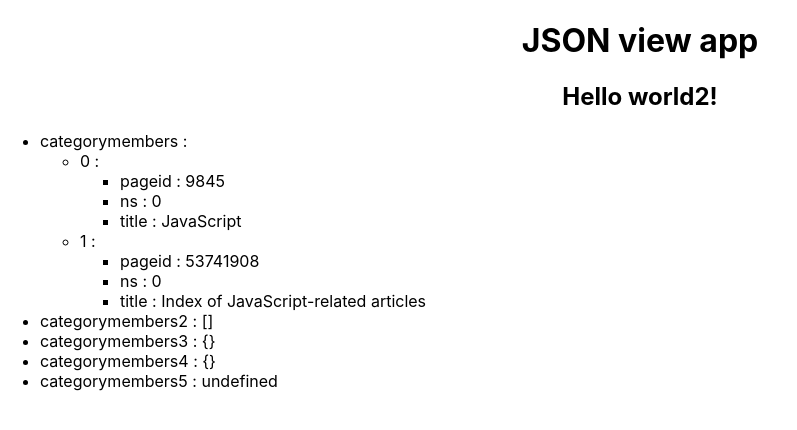
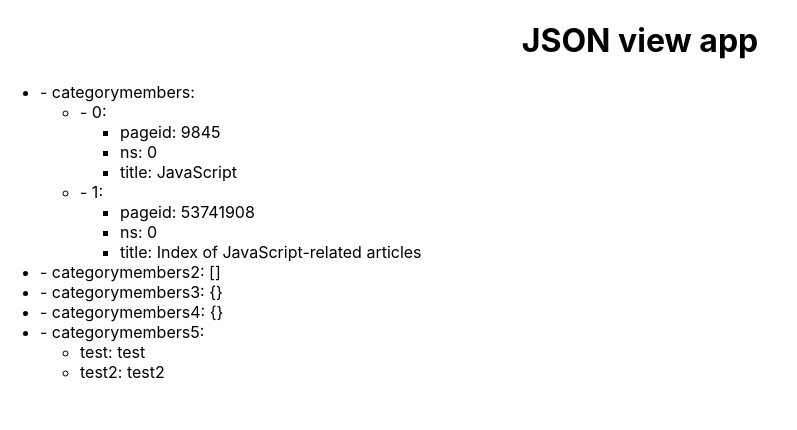
Before and after one commit to Nakan4u/json-view-react-app, a React (Create React App) app: page / in a window 1280 px wide. Shown: the top 430 px of the page, without its empty margins (0-797 px from the left). Built offline with nearby package versions, Linux system fonts and the light colour scheme.

Commit message:
add feature to toogle branch visibility

```diff
--- a/src/App.css
+++ b/src/App.css
@@ -1,4 +1,3 @@
-.App h1,
-.App h2 {
+.App h1 {
   text-align: center;
 }
--- a/src/App.js
+++ b/src/App.js
@@ -1,104 +1,141 @@
-import React from 'react';
-import './App.css';
+import React from "react";
+import "./App.css";
 
 function isEmpty(obj) {
-  for(var prop in obj) {
-      if(obj.hasOwnProperty(prop))
-          return false;
+  for (var prop in obj) {
+    if (obj.hasOwnProperty(prop)) return false;
   }
 
   return true;
 }
 
 var test_data = {
-  "categorymembers": [
+  categorymembers: [
     {
-      "pageid": 9845,
-      "ns": 0,
-      "title": "JavaScript"
+      pageid: 9845,
+      ns: 0,
+      title: "JavaScript"
     },
     {
-      "pageid": 53741908,
-      "ns": 0,
-      "title": "Index of JavaScript-related articles"
-    },
+      pageid: 53741908,
+      ns: 0,
+      title: "Index of JavaScript-related articles"
+    }
   ],
-  "categorymembers2": [],
-  "categorymembers3": {},
-  "categorymembers4": null,
-  "categorymembers5": undefined,
-}
+  categorymembers2: [],
+  categorymembers3: {},
+  categorymembers4: null,
+  categorymembers5: {
+    test: 'test',
+    test2: 'test2'
+  }
+};
 
 function App() {
   return (
     <div className="App">
       <h1>JSON view app</h1>
-      <JsonViewer name="Hello world2!" data={test_data}></JsonViewer>
+      <JsonViewer data={test_data}></JsonViewer>
     </div>
   );
 }
 
-// TODO: render tree branched, if it is object or array;
-// add method to render single li item;
 class JsonViewer extends React.Component {
   createDataTree() {
     const { data } = this.props;
 
     if (!data) {
-      return (<p>no data provided!</p>)
-    };
+      return <p>no data provided!</p>;
+    }
 
-    // return (<p>{JSON.stringify(data)}</p>)
     return this.renderListFromObject(data);
-  }
-
-  // TODO: render empty '{}' or '[]';
-  renderItem(key, value) {
-    let valueData;
-
-    if (!value) {
-      valueData = '';
-    }
-    if (Array.isArray(value)) {
-      valueData = value.length ? this.renderListFromArray(value) : '[]';
-    } else if (typeof value === 'object') {
-      valueData = !isEmpty(value) ? this.renderListFromObject(value) : '{}';
-    } else {
-      valueData = `${value}`;
-    }
-    return (<li>{key} : {valueData}</li>)
   }
 
   renderListFromObject(obj) {
     const list = [];
 
+    if (isEmpty(obj)) return "{}";
+
     for (const key in obj) {
-      const itemContent = this.renderItem(key, obj[key]);
+      const itemContent = this.renderBranch(key, obj[key]);
       list.push(itemContent);
     }
 
-    return (<ul>{list}</ul>);
+    return <ul>{list}</ul>;
   }
 
   renderListFromArray(arr) {
     const list = [];
 
+    if (!arr.length) return "[]";
+
     arr.forEach((value, index) => {
-      const itemContent = this.renderItem(index, value);
+      const itemContent = this.renderBranch(index, value);
       list.push(itemContent);
     });
 
-    return (<ul>{list}</ul>);
+    return <ul>{list}</ul>;
+  }
+
+  renderBranch(key, value) {
+    let valueData;
+    let isParent = false;
+
+    if (!value) {
+      valueData = "";
+    }
+    if (Array.isArray(value)) {
+      valueData = this.renderListFromArray(value);
+      isParent = true;
+    } else if (typeof value === "object") {
+      valueData = this.renderListFromObject(value);
+      isParent = true;
+    } else {
+      valueData = `${value}`;
+    }
+
+    return (
+      <JsonBranch name={key} value={valueData} isParent={isParent}></JsonBranch>
+    );
   }
 
   render() {
-    return(
-      <div className="wrapper">
-        <h2>{this.props.name}</h2>
-        {this.createDataTree()}
-      </div>
-    )
-  };
+    return <div className="wrapper">{this.createDataTree()}</div>;
+  }
+}
+
+class JsonBranch extends React.Component {
+  constructor(props) {
+    super(props);
+    this.state = { isVisible: true };
+
+    this.onChangeVisibility = this.onChangeVisibility.bind(this);
+  }
+
+  onChangeVisibility(event) {
+    event.stopPropagation();
+    if (!this.props.isParent) return;
+    this.setState({isVisible: !this.state.isVisible});
+  }
+
+  renderVisibilityIndicator() {
+    const { isParent } = this.props;
+    const { isVisible } = this.state;
+
+    return isParent ? <span>{isVisible ? "-" : "+"} </span> : null;
+  }
+
+  render() {
+    const { name, value } = this.props;
+    const { isVisible } = this.state;
+
+    return (
+      <li onClick={this.onChangeVisibility}>
+        {this.renderVisibilityIndicator()}
+        {name}: {isVisible ? value : null}
+      </li>
+    );
+  }
 }
 
 export default App;
```
